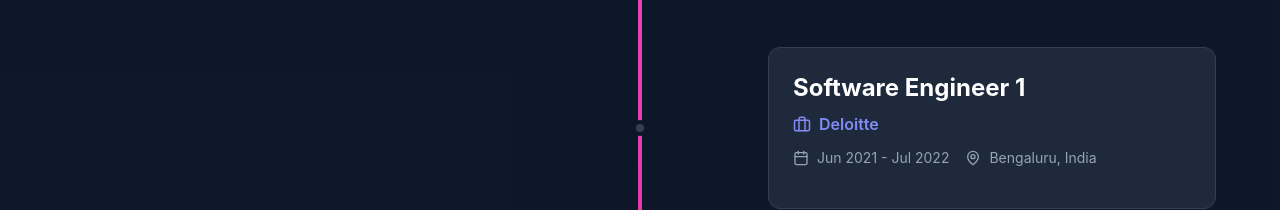
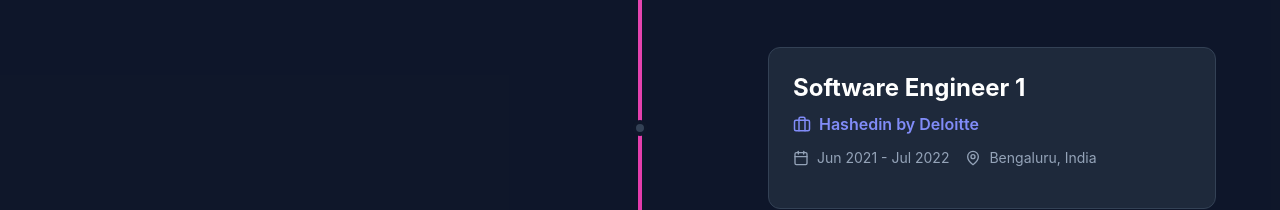
Before and after one commit to haripriyarao26/portfolio, a Next.js app: page / in a window 1280 px wide. Shown: the part 3228-3438 px from the top of the page. Built offline with nearby package versions, Linux system fonts and the light colour scheme.

Commit message:
update to Hashedin by Deloitte

```diff
--- a/data/resume.ts
+++ b/data/resume.ts
@@ -115,7 +115,7 @@
       ]
     },
     {
-      company: "Deloitte",
+      company: "Hashedin by Deloitte",
       position: "Software Engineer 1",
       location: "Bengaluru, India",
       period: "Jun 2021 - Jul 2022",
@@ -129,7 +129,7 @@
   honors: [
     {
       title: "Excellency Award",
-      organization: "Deloitte",
+      organization: "Hashedin by Deloitte",
       location: "Bengaluru, India",
       year: "2022",
       description: "Recognized for predictive analytics innovation in recruitment software"
```
